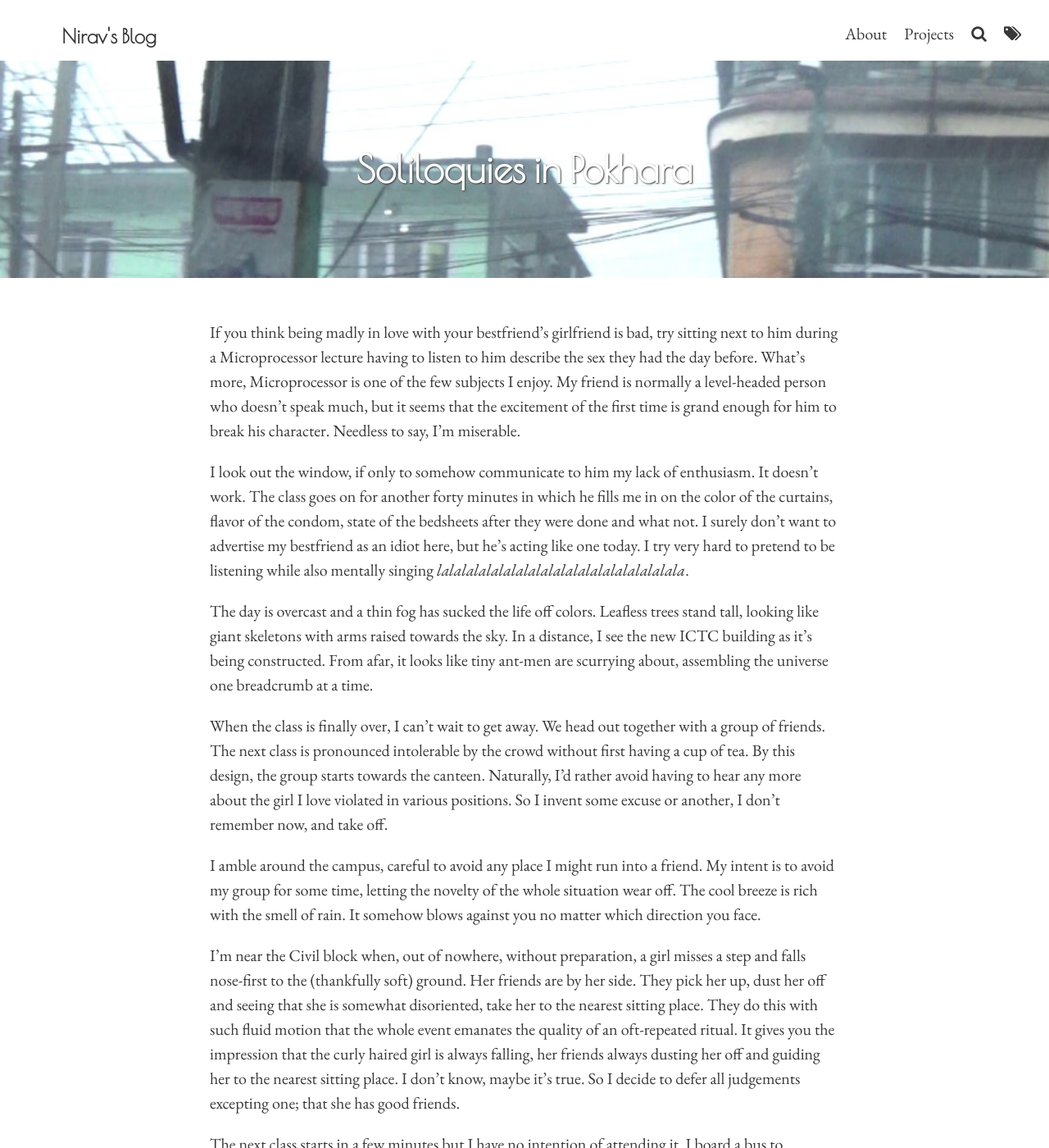
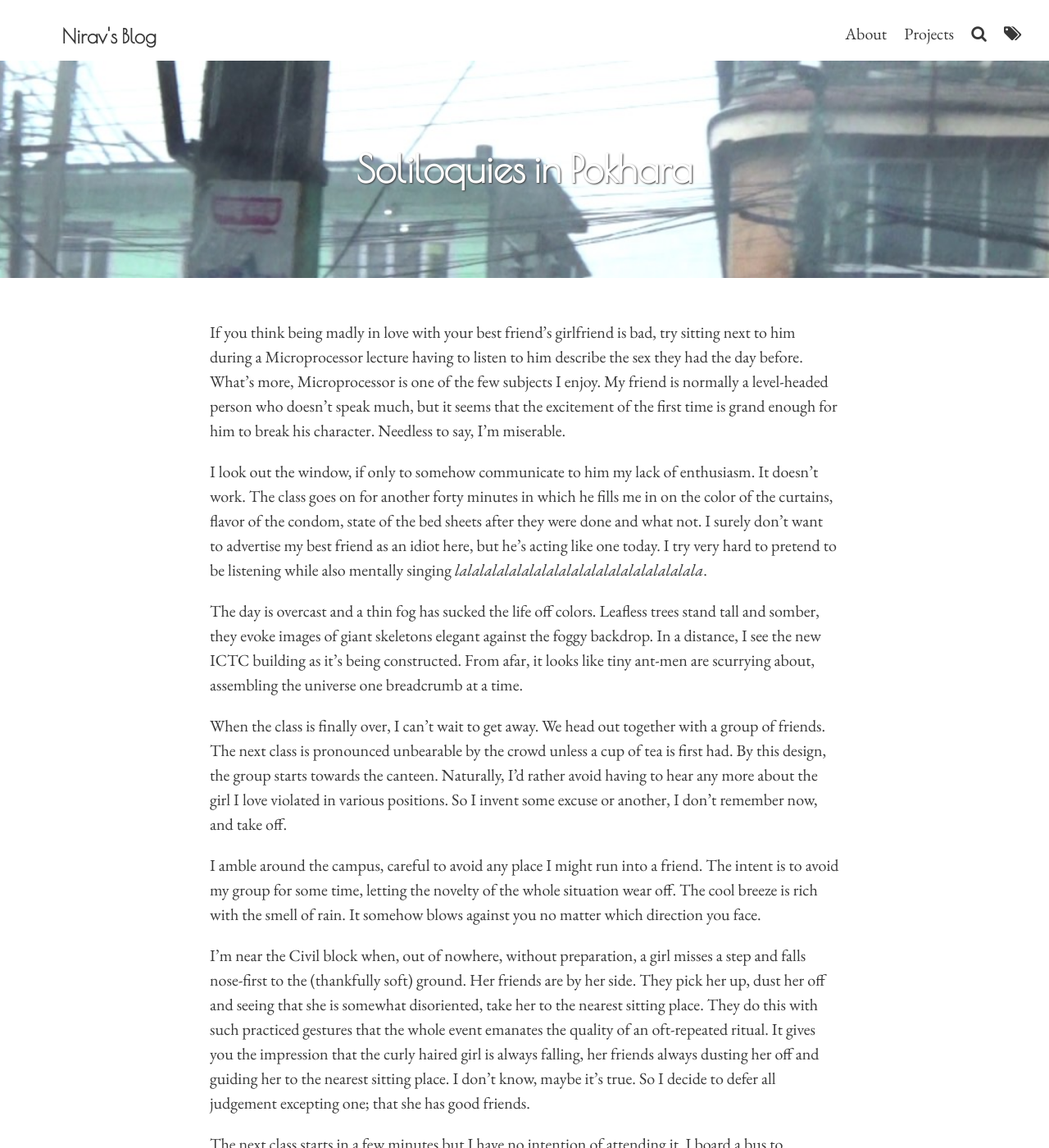
Before and after one commit to niravcodes/niravcodes.github.io, a Jekyll site: the page built from pages/it-rains-here-in-pokhara.md, in a window 1280 px wide and 1400 px high. Shown: the whole window at 82% size. Built offline with Jekyll 4.4.1, drawn with Linux system fonts in a browser that asks for light colours; some of the changed text lies outside the part shown.

Commit message:
Update from Forestry.io - Updated it-rains-here-in-pokhara.md

```diff
--- a/pages/it-rains-here-in-pokhara.md
+++ b/pages/it-rains-here-in-pokhara.md
@@ -8,25 +8,25 @@
 date: 2019-01-24 09:03:55 +0000
 
 ---
-If you think being madly in love with your bestfriend's girlfriend is bad, try sitting next to him during a Microprocessor lecture having to listen to him describe the sex they had the day before. What's more, Microprocessor is one of the few subjects I enjoy. My friend is normally a level-headed person who doesn't speak much, but it seems that the excitement of the first time is grand enough for him to break his character. Needless to say, I'm miserable.
+If you think being madly in love with your best friend's girlfriend is bad, try sitting next to him during a Microprocessor lecture having to listen to him describe the sex they had the day before. What's more, Microprocessor is one of the few subjects I enjoy. My friend is normally a level-headed person who doesn't speak much, but it seems that the excitement of the first time is grand enough for him to break his character. Needless to say, I'm miserable.
 
-I look out the window, if only to somehow communicate to him my lack of enthusiasm. It doesn't work. The class goes on for another forty minutes in which he fills me in on the color of the curtains, flavor of the condom, state of the bedsheets after they were done and what not. I surely don't want to advertise my bestfriend as an idiot here, but he's acting like one today. I try very hard to pretend to be listening while also mentally singing _lalalalalalalalalalalalalalalalalalalala_.
+I look out the window, if only to somehow communicate to him my lack of enthusiasm. It doesn't work. The class goes on for another forty minutes in which he fills me in on the color of the curtains, flavor of the condom, state of the bed sheets after they were done and what not. I surely don't want to advertise my best friend as an idiot here, but he's acting like one today. I try very hard to pretend to be listening while also mentally singing _lalalalalalalalalalalalalalalalalalalala_.
 
-The day is overcast and a thin fog has sucked the life off colors. Leafless trees stand tall, looking like giant skeletons with arms raised towards the sky. In a distance, I see the new ICTC building as it's being constructed. From afar, it looks like tiny ant-men are scurrying about, assembling the universe one breadcrumb at a time.
+The day is overcast and a thin fog has sucked the life off colors. Leafless trees stand tall and somber, they evoke images of giant skeletons elegant against the foggy backdrop. In a distance, I see the new ICTC building as it's being constructed. From afar, it looks like tiny ant-men are scurrying about, assembling the universe one breadcrumb at a time.
 
-When the class is finally over, I can't wait to get away. We head out together with a group of friends. The next class is pronounced intolerable by the crowd without first having a cup of tea. By this design, the group starts towards the canteen. Naturally, I'd rather avoid having to hear any more about the girl I love violated in various positions. So I invent some excuse or another, I don't remember now, and take off.
+When the class is finally over, I can't wait to get away. We head out together with a group of friends. The next class is pronounced unbearable by the crowd unless a cup of tea is first had. By this design, the group starts towards the canteen. Naturally, I'd rather avoid having to hear any more about the girl I love violated in various positions. So I invent some excuse or another, I don't remember now, and take off.
 
-I amble around the campus, careful to avoid any place I might run into a friend. My intent is to avoid my group for some time, letting the novelty of the whole situation wear off. The cool breeze is rich with the smell of rain. It somehow blows against you no matter which direction you face.
+I amble around the campus, careful to avoid any place I might run into a friend. The intent is to avoid my group for some time, letting the novelty of the whole situation wear off. The cool breeze is rich with the smell of rain. It somehow blows against you no matter which direction you face.
 
-I'm near the Civil block when, out of nowhere, without preparation, a girl misses a step and falls nose-first to the (thankfully soft) ground. Her friends are by her side. They pick her up, dust her off and seeing that she is somewhat disoriented, take her to the nearest sitting place. They do this with such fluid motion that the whole event emanates the quality of an oft-repeated ritual. It gives you the impression that the curly haired girl is always falling, her friends always dusting her off and guiding her to the nearest sitting place. I don't know, maybe it's true. So I decide to defer all judgements excepting one; that she has good friends.
+I'm near the Civil block when, out of nowhere, without preparation, a girl misses a step and falls nose-first to the (thankfully soft) ground. Her friends are by her side. They pick her up, dust her off and seeing that she is somewhat disoriented, take her to the nearest sitting place. They do this with such practiced gestures that the whole event emanates the quality of an oft-repeated ritual. It gives you the impression that the curly haired girl is always falling, her friends always dusting her off and guiding her to the nearest sitting place. I don't know, maybe it's true. So I decide to defer all judgement excepting one; that she has good friends.
 
-The next class starts in a few minutes but I have no intention of attending it. I board a bus to Mahendrapul. There is no particular reason to be there, and I'm always short on money at this point of the month, but I need to do something to take my mind off things.
+The next class starts in a few minutes but I have no intention of attending it. I board a bus to Mahendrapul. There is no particular reason to be there, and I'm generally short on money at this point of the month, but I need to do something to take my mind off things.
 
 The curly haired girl amuses my thoughts for a while, but on the bus, looking out the window, my thoughts circle back to Shraddha. (That's her name, by the way.) In my solitude, I'm free to think of her as I choose (her bright eyes, the way she walks strangely reminiscent of a duck, the fact that she has a pixie cut with bangs that reach down her eyes, or that she can quote so many writers without even being aware of it ... I could go on). But of course my mind wanders back to the same dingy motel room.
 
-Mahendrapul is busy as ever. The usual scattering of fruit vendors have placed themselves at every turning, sitting amidst baskets of strawberries, apples and tangerines, colors of which have dulled due to a thin layer of dust that was raised by the roaring green buses steered by solemn drivers looking to take a smoke break in Bagar. Smells pouring from the Marwadi mingles with the various trails of perfume which might will lead to a group of girls huddled around a small table waiting for their order at Samrat's or to a fashionable group of women purchasing shoes in the Big Baazar. I lose myself in the crowd and it is soothing. The coffee shop I'm languidly strolling to is now visible; there I place my order. A light drizzle has started to fall outside the shop.
+Mahendrapul is busy as ever. The usual scattering of fruit vendors have stationed themselves at every turning, sitting admidst baskets of strawberries, apples and tangerines, colors of which have dulled due to a thin layer of dust that was raised by the roaring green buses steered by solemn drivers looking to take a smoke break in Bagar. Smells pouring from the Marwadi mingles with the various trails of perfume which might will lead to a group of girls huddled around a small table waiting for their order at Samrat's or to a pair fashionable of women purchasing shoes in the Big Baazar. I lose myself in the crowd and it is soothing. The coffee shop I'm languidly strolling to is now visible; there I place my order. A light drizzle has started to fall outside the shop.
 
-I used to love the rain. My old journals are full of cheesy poems I had written inspired by the petrichor. That is, of course, till I came to Pokhara. It rains so much here, and with such vengeance that the whole romance of the rainfall becomes an everyday nuisance.
+I used to love the rain. My old journals are full of cheesy poems I had written inspired by the petrichor. That is, of course, till I came to Pokhara. It rains so much here, and with such vengeance that the romance of the rainfall becomes an everyday nuisance.
 
 The barista is a pleasant man a few years older than me. He has a smile ready for every occasion and uses it to great effect. He brings a cup of warm water as soon as I'm seated. A little later he brings me the coffee, his happy smile firmly in place.
 
@@ -34,8 +34,10 @@
 
 I say peculiar because I have never smoked before.
 
-At some point the barista sets down a plate with a cinnamon roll on it. I'm knocked out of my reverie. I question him with a look, and he explains, "on the house". He gives a wide toothy grin and I know that he won't go away until I smile back. I've found this quality charismatic at times, though right now I feel the urge to hit him on the head with a pan. Nevertheless I muster a small reply. He goes away satisfied.
+At some point the barista sets down a plate with a cinnamon roll on it. I'm knocked out of my reverie. When I question him with a look, he explains, "on the house". Then he gives a wide toothy grin and I know that he won't go away until I smile back. I've found this quality charismatic at times, though right now I feel the urge to hit him on the head with a pan. Nevertheless I muster a small reply. He goes away satisfied.
 
-The crowd has thinned, there is barely anyone in the cafe now. Thoughts of Shraddha are back. She is looking directly at me as she embraces him; the white curtains flutter. I shudder, and yank myself back to reality. I go up to the counter and feel for my wallet - it isn't there! I'm struck for a moment (the barista most likely notices) then I realize that I had slipped it into my bag in the bus. Relief washes over, and I'm out of there as soon as I can.
+The crowd has thinned, there is barely anyone in the cafe now. Thoughts of Shraddha are back. She is looking directly at me as she embraces him; the white curtains flutter. I shudder, and make myself think of pleasant things. There she is, under my blue umbrella; we are walking to the class together. "You know, twilight hurts the most when you're depressed", she is saying. I look longingly at her fingers, wondering if I'm ready to face the consequences. Just like that the moment has passed. There's nothing I can do now except to go back to my room and crawl under the blankets. Some cheesy romantic-comedy might cheer me up.
 
-The rain is still falling; dusk has settled itself over the cityscape. I decide to walk back
+I go up to the counter and feel for my wallet - it isn't there! I'm struck for a moment (the guy on the counter probably noticed) then I realize that I had slipped it into my bag in the bus. Relief washes over, and I'm out of there as soon as I can.
+
+The rain is still falling; dusk has settled itself over the cityscape. I decide to walk a little further. Rain falls on the streets and the puddles; and on my blue umbrella. Has she been walking by my side, I would have told her that rainy twilight hurt even more.
```
